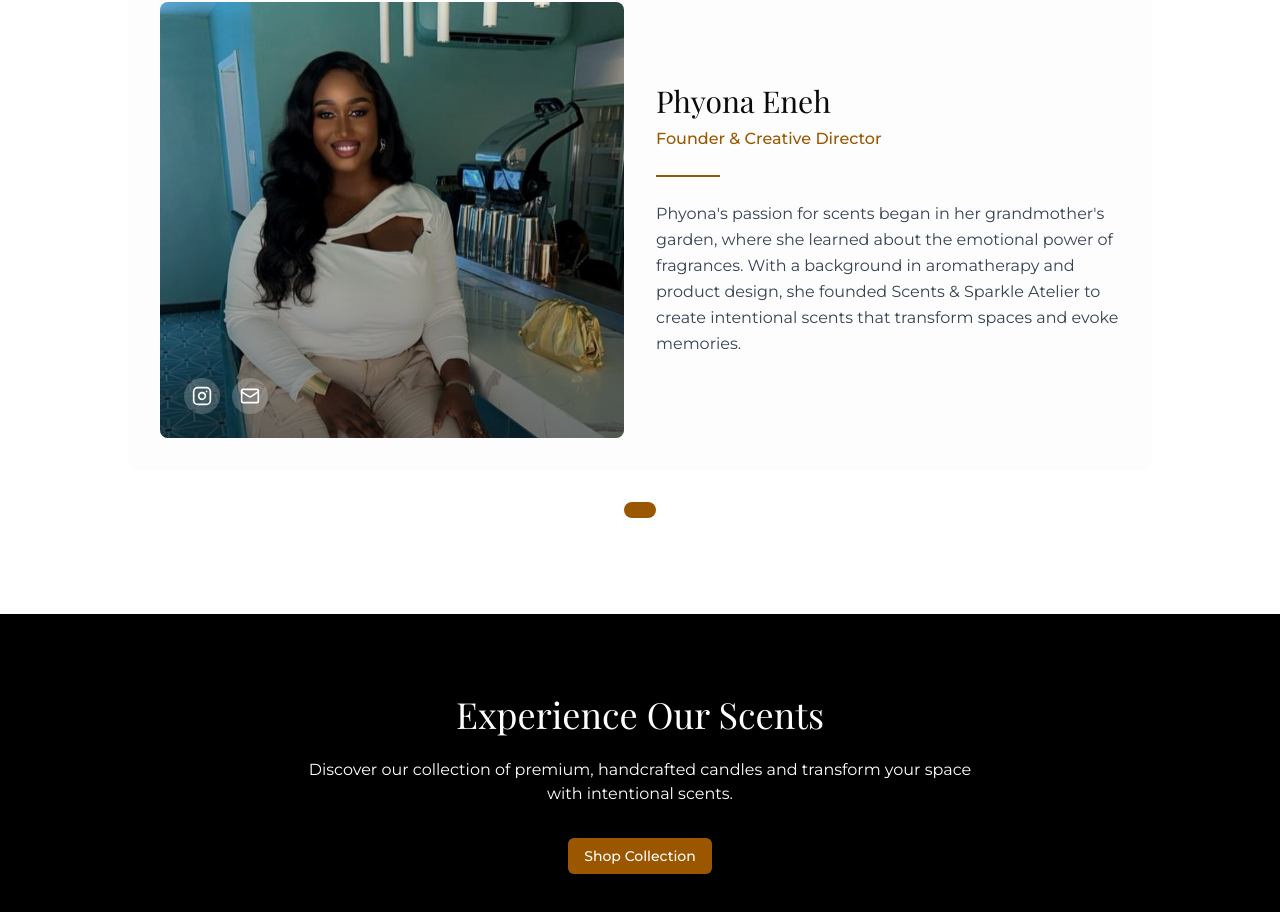
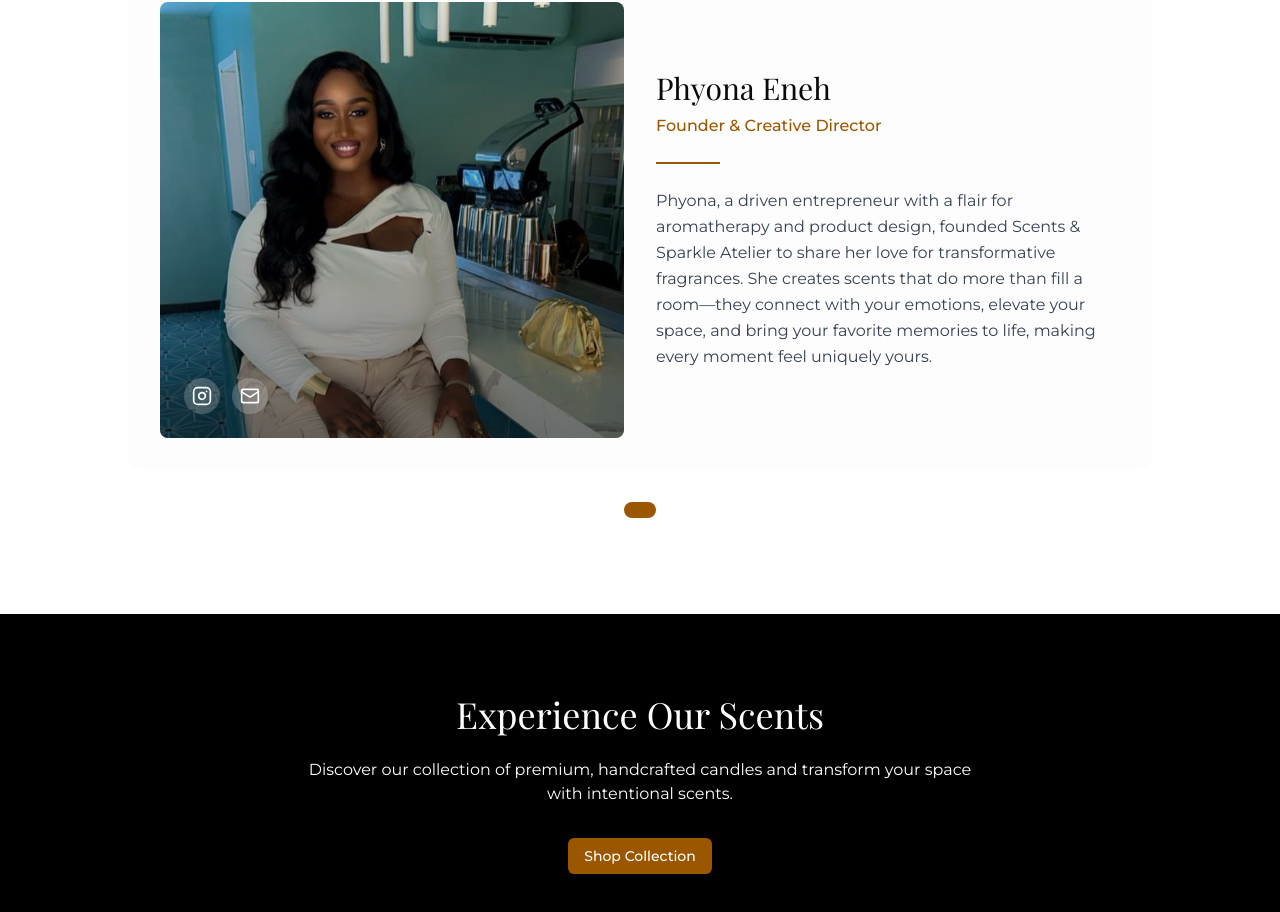
Before and after one commit to iscedcs/scentsandsparkleatelier, a Next.js app: page /about in a window 1280 px wide. Shown: the part 5067-5979 px from the top of the page. Built offline with nearby package versions, Linux system fonts and the light colour scheme; a web font is replaced by a local one.

Commit message:
chore: modified founder bio

```diff
--- a/components/team-spotlight-carousel.tsx
+++ b/components/team-spotlight-carousel.tsx
@@ -30,7 +30,7 @@ export function TeamSpotlightCarousel() {
     {
       name: "Phyona Eneh",
       position: "Founder & Creative Director",
-      bio: "Phyona's passion for scents began in her grandmother's garden, where she learned about the emotional power of fragrances. With a background in aromatherapy and product design, she founded Scents & Sparkle Atelier to create intentional scents that transform spaces and evoke memories.",
+      bio: "Phyona, a driven entrepreneur with a flair for aromatherapy and product design, founded Scents & Sparkle Atelier to share her love for transformative fragrances. She creates scents that do more than fill a room—they connect with your emotions, elevate your space, and bring your favorite memories to life, making every moment feel uniquely yours.",
       image: "/images/ceo.jpg?height=400&width=400&text=Amara",
       socialLinks: {
         instagram: "https://www.instagram.com/scentsandsparkle_atelier?igsh=bHpuc2J2anMwdHgz&utm_source=qr",
```
